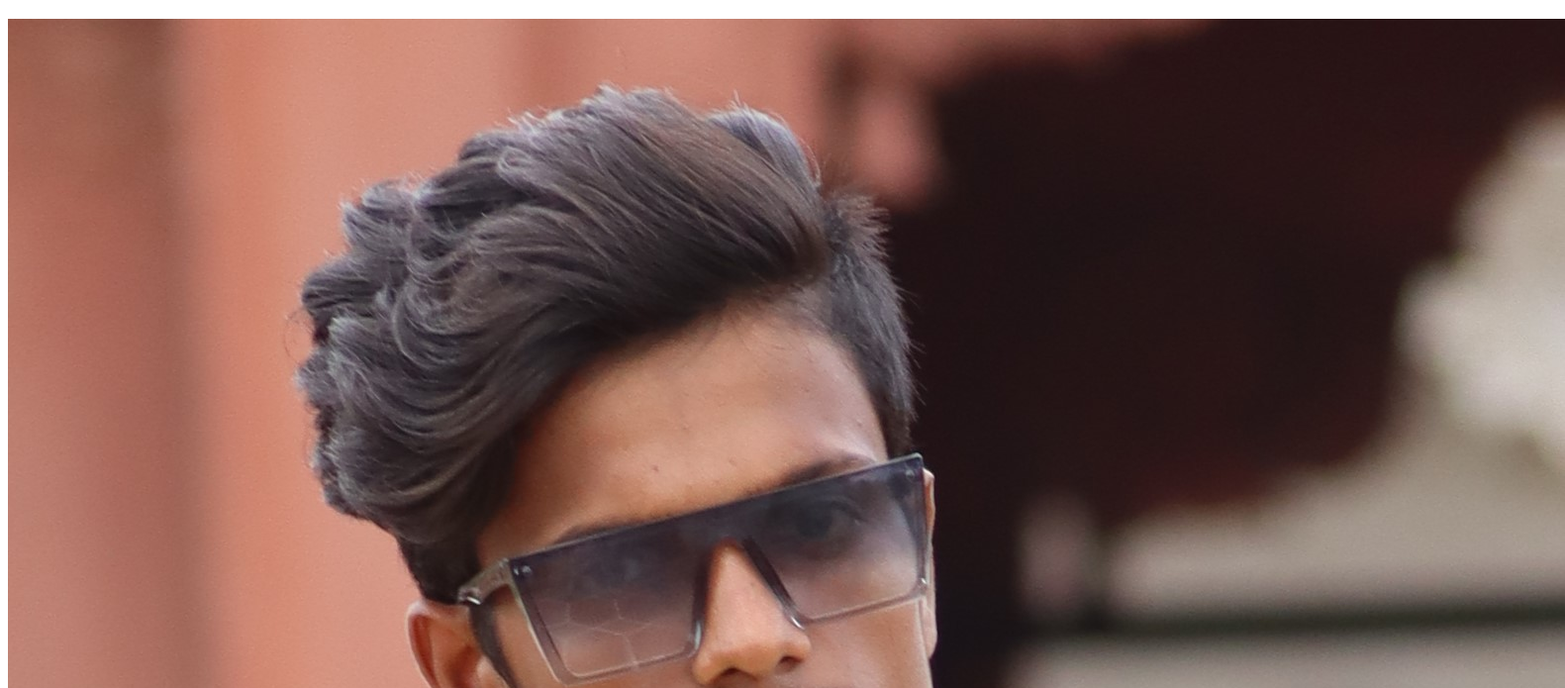
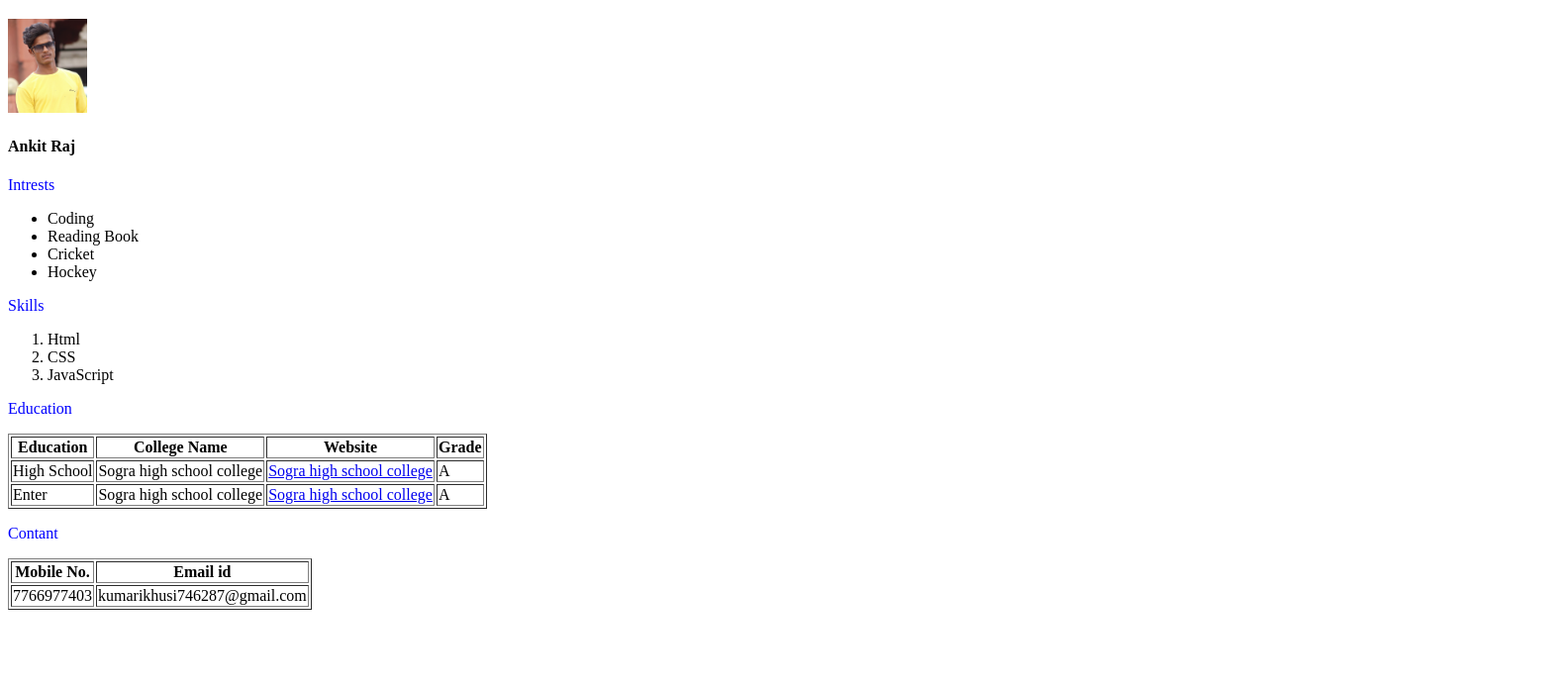
Before and after one commit to Gaurav776697/Resume1, a plain HTML site: page index.html in a window 1280 px wide. Shown: the part 61-756 px from the top of the page at 99% size, 1581 px wide, since content can reach past the window. Drawn offline with Linux system fonts and the light colour scheme.

Commit message:
Update index.html

```diff
--- a/index.html
+++ b/index.html
@@ -15,7 +15,7 @@
 
 <body>
     <h1>resume </h1>
-    <img src="ankit.jpg" alt="my image">
+    <img src="ankit.jpg" width="80px" alt="my image">
     <h4>Ankit Raj</h4>
     <p>Intrests</p>
     <ul>
```
